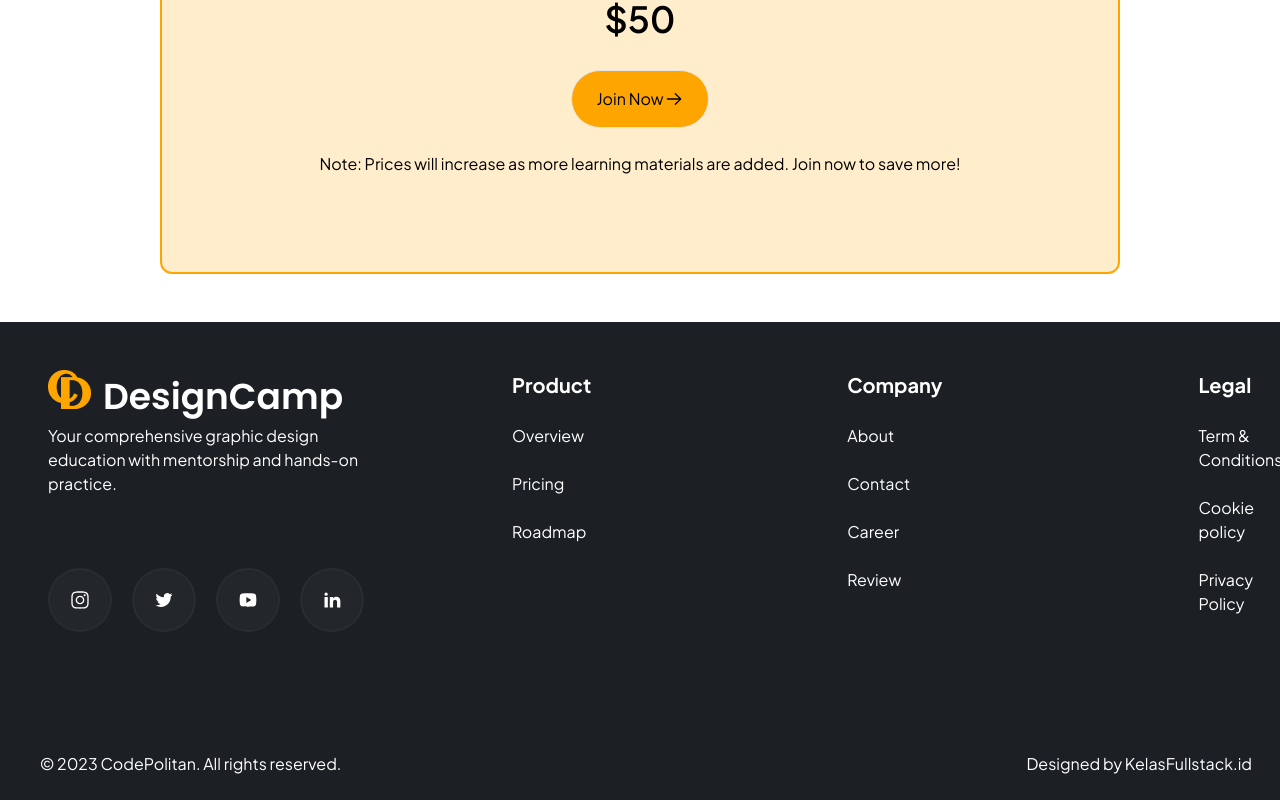
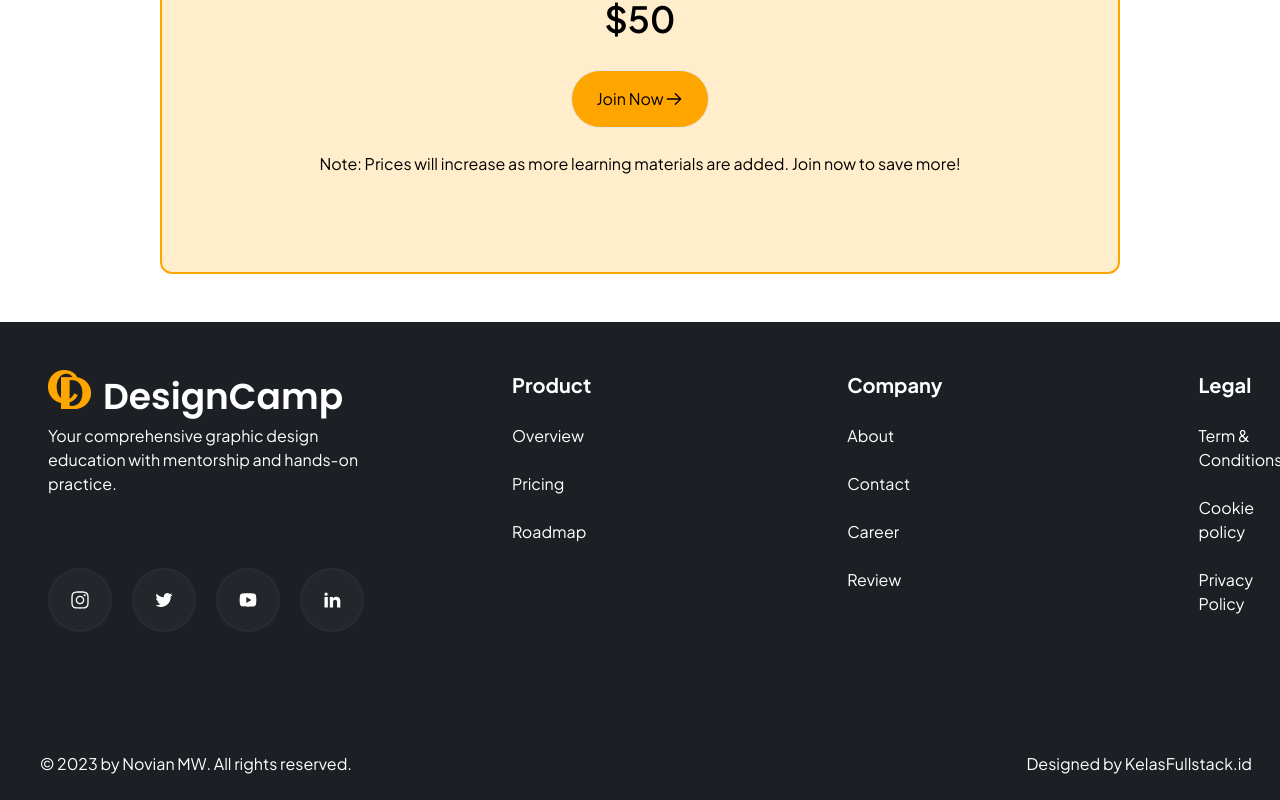
Before and after one commit to novianmw/designcamp.github.io, a Next.js app: page / in a window 1280 px wide. Shown: the part 6568-7368 px from the top of the page. Built offline with nearby package versions, Linux system fonts and the light colour scheme; a web font is replaced by a local one.

Commit message:
update copyright

```diff
--- a/components/Footnote.tsx
+++ b/components/Footnote.tsx
@@ -3,7 +3,7 @@ export default function Footnote() {
         <section className="flex flex-row justify-between items-center bg-[#1C2024] py-6 px-7 w-full">
             <div className="flex flex-row justify-start items-center text-white">
                 <h1 className={`font-normal text-[16px] ml-3`}>
-                    © 2023 CodePolitan. All rights reserved.
+                    © 2023 by Novian MW. All rights reserved.
                 </h1>
             </div>
             <div className="flex flex-row justify-end items-center gap-4 text-white">
```
